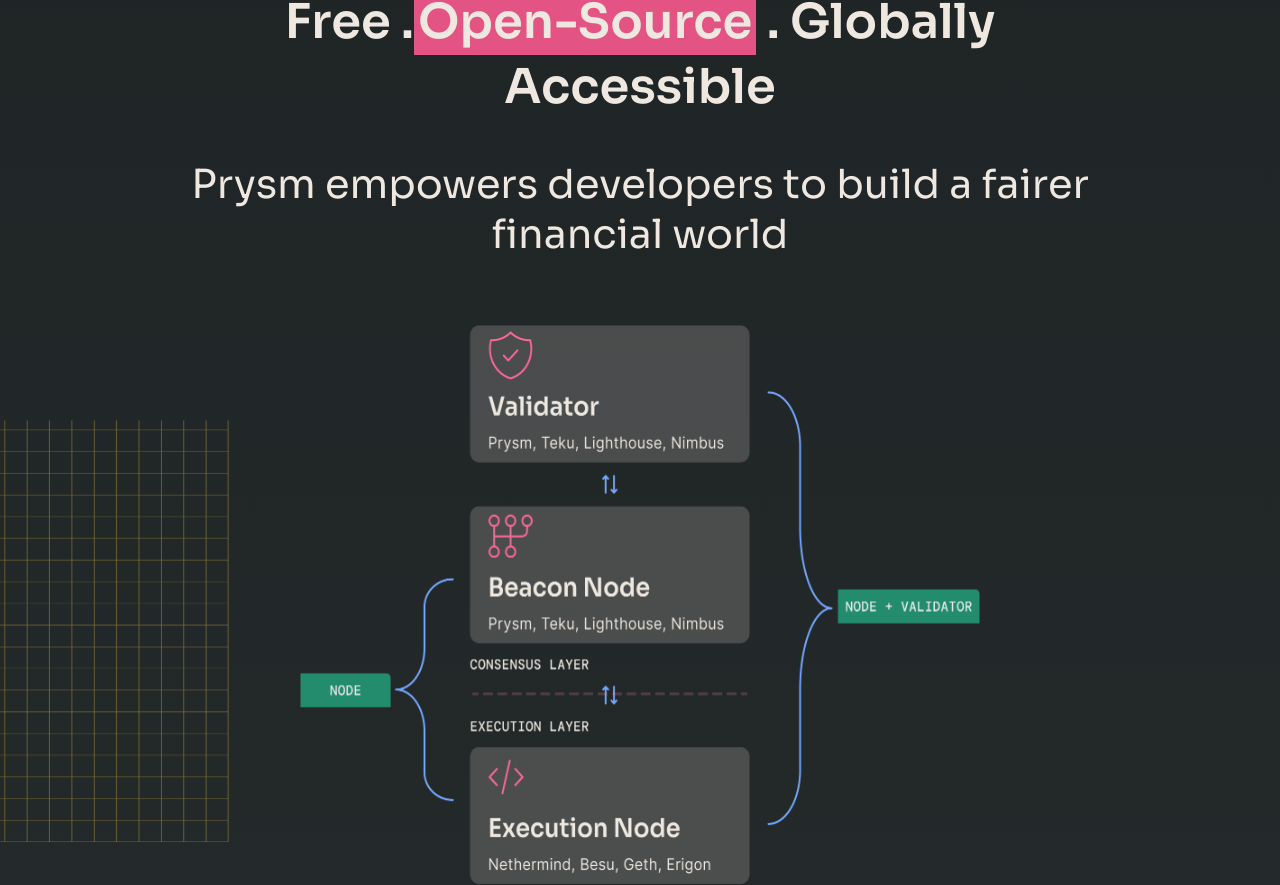
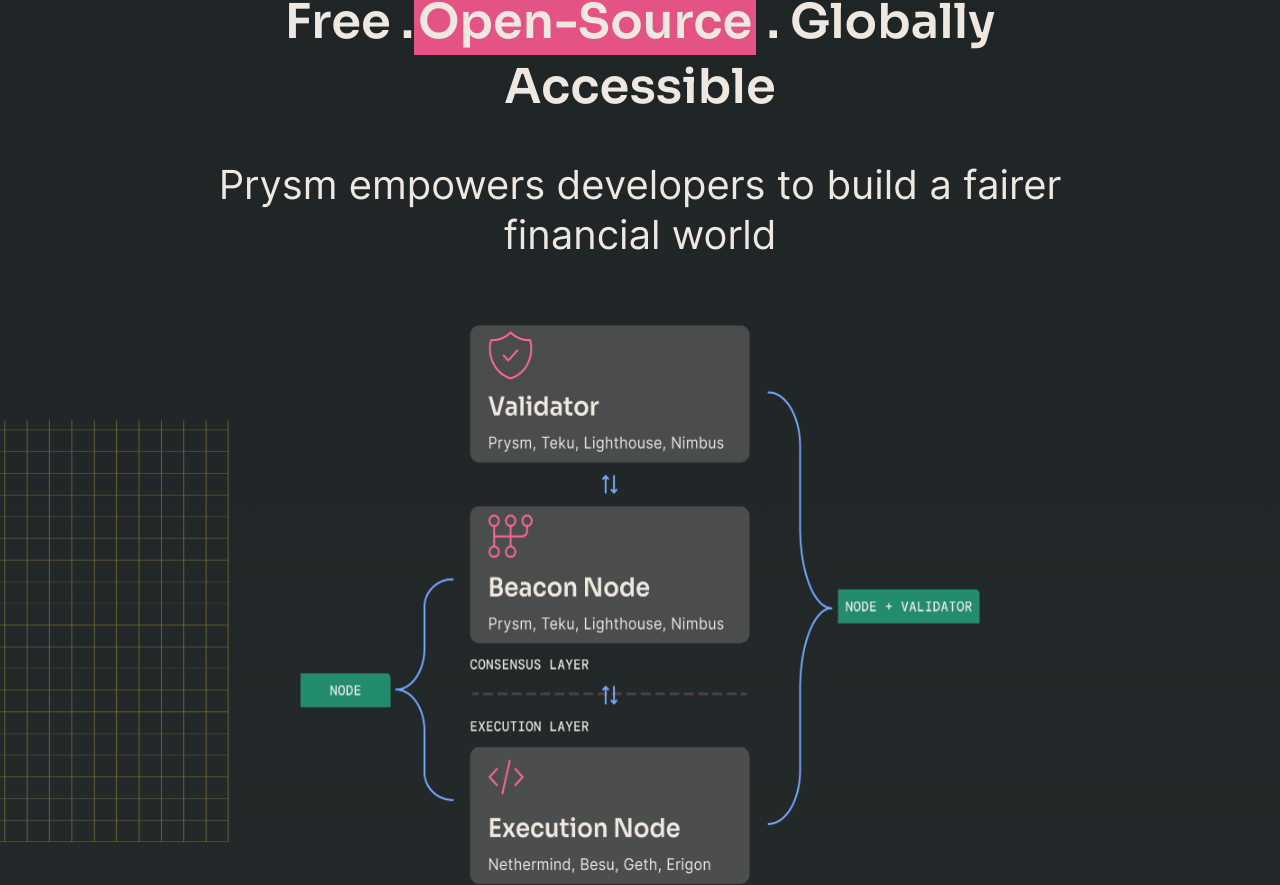
Before and after one commit to Nagalsky/prysmatic, a Next.js app: page / in a window 1280 px wide. Shown: the part 959-1844 px from the top of the page. Built offline with nearby package versions, Linux system fonts and the light colour scheme.

Commit message:
fix text font

```diff
--- a/src/sections/prysm-open-source.js
+++ b/src/sections/prysm-open-source.js
@@ -14,7 +14,7 @@
           Globally
           <span className="xl:block">Accessible</span>
         </h2>
-        <h3 className="font-lead text-[20px] sm:text-[26px] md:text-[30px] lg:text-[40px] mx-auto max-w-[920px] leading-[1.25] mb-[40px] md:mb-16">
+        <h3 className="text-[20px] sm:text-[26px] md:text-[30px] lg:text-[40px] mx-auto max-w-[920px] leading-[1.25] mb-[40px] md:mb-16">
           Prysm empowers developers to build a fairer financial world
         </h3>
 
```
